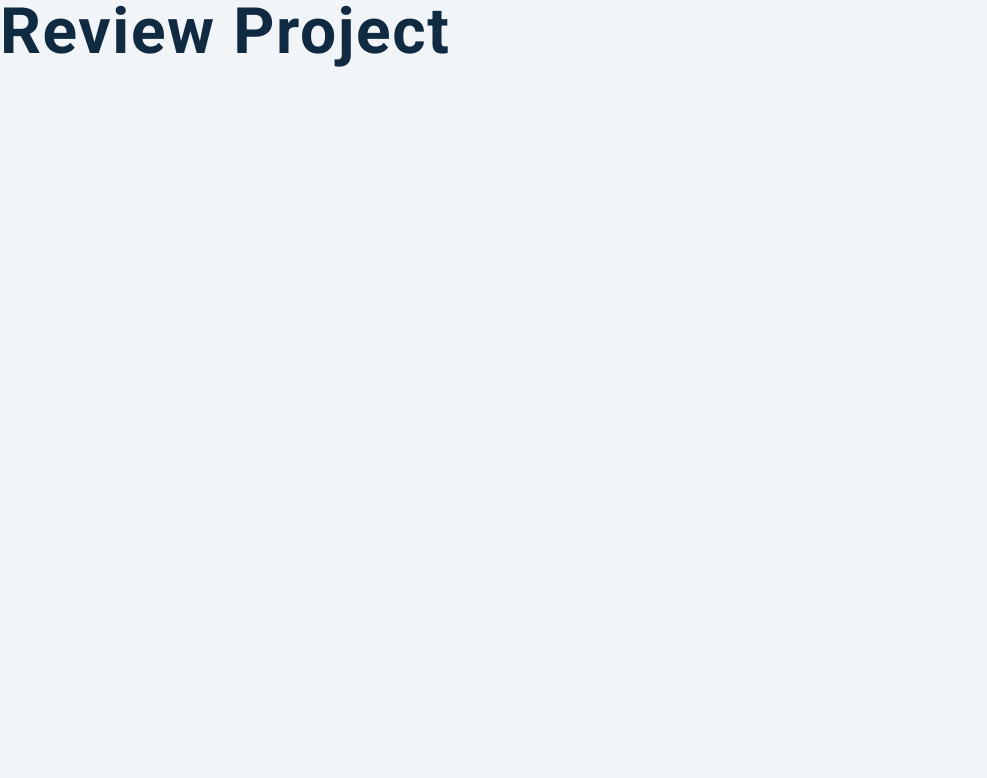
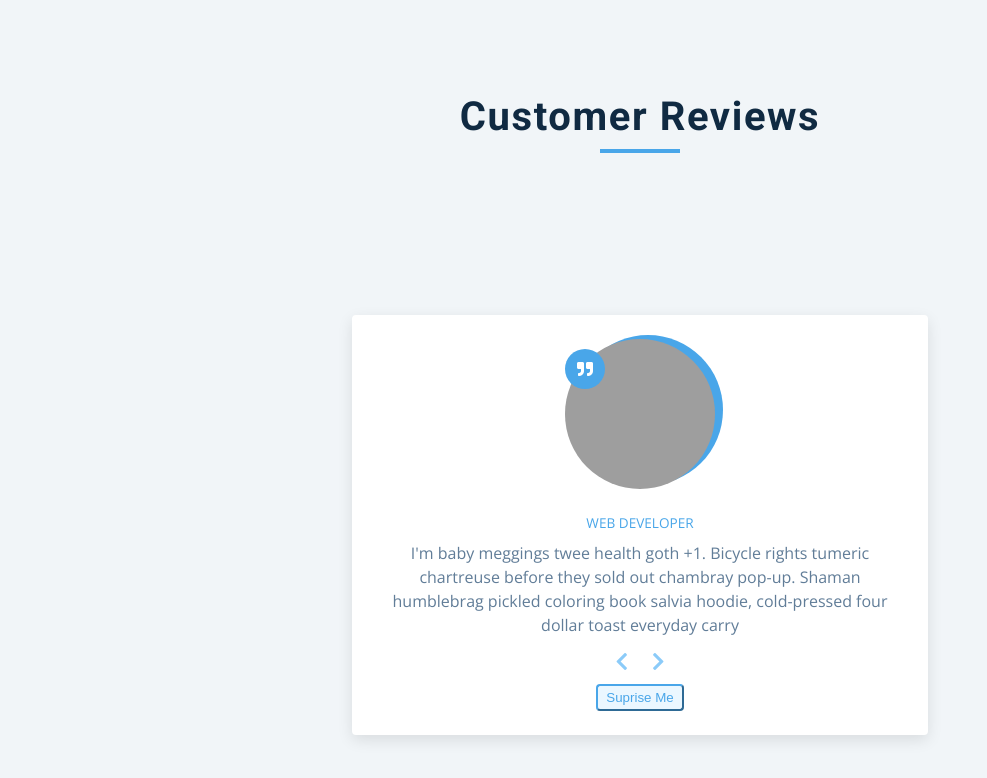
Before and after one commit to vmaxtacular153/review-cardsJS, a website: page setup/index.html in a window 1280 px wide. Shown: the whole page, without its empty margins (0-987 px from the left). Drawn offline with nearby package versions, Linux system fonts and the light colour scheme; grey boxes are pictures that could not be loaded.

Commit message:
Added JS functionality to iterate over and random buttons

```diff
--- a/setup/app.js
+++ b/setup/app.js
@@ -37,3 +37,55 @@ const reviews = [
       "Edison bulb put a bird on it humblebrag, marfa pok pok heirloom fashion axe cray stumptown venmo actually seitan. VHS farm-to-table schlitz, edison bulb pop-up 3 wolf moon tote bag street art shabby chic. ",
   },
 ];
+
+// select items
+const img = document.getElementById('person-img');
+const author = document.getElementById('author');
+const job = document.getElementById('job');
+const info = document.getElementById('info');
+
+const prevBtn = document.querySelector('.prev-btn');
+const nextBtn = document.querySelector('.next-btn');
+const randomBtn = document.querySelector('.random-btn');
+
+// set starting item
+let currentItem = 0;
+
+// load initial item
+window.addEventListener('DOMContentLoaded', function() {
+  showPerson();
+});
+
+// show person based on item
+
+function showPerson() {
+  const item = reviews[currentItem];
+  img.src = item.img;
+  author.textContent = item.author;
+  job.textContent = item.job;
+  info.textContent = item.text;
+}
+
+// show next person
+nextBtn.addEventListener('click', function() {
+  currentItem++;
+  if(currentItem > reviews.length - 1) {
+    currentItem = 0;
+  }
+  showPerson();
+});
+
+// show previous person
+prevBtn.addEventListener('click', function() {
+  currentItem--;
+  if(currentItem < 0 ) {
+    currentItem = reviews.length - 1;
+  }
+  showPerson();
+});
+
+// show random person
+randomBtn.addEventListener('click', function() {
+  currentItem = Math.floor(Math.random() * reviews.length);
+  showPerson();
+});
--- a/setup/index.html
+++ b/setup/index.html
@@ -14,7 +14,35 @@
     <link rel="stylesheet" href="styles.css" />
   </head>
   <body>
-    <h1>review project</h1>
+    <main>
+      <section class="container">
+        <!-- title -->
+        <div class="title">
+          <h2>Customer Reviews</h2>
+          <div class="underline"></div>
+        </div>
+      </section>
+      <!-- review -->
+      <article class="review">
+        <div class="img-container">
+          <img src="./app.js" id="person-img" alt="person">
+        </div>
+        <h4 id="author"></h4>
+        <p id="job"></p>
+        <p id="info"></p>
+        <!-- prev next buttons -->
+        <div class="button-container">
+          <button class="prev-btn">
+            <i class="fas fa-chevron-left"></i>
+          </button>
+          <button class="next-btn">
+            <i class="fas fa-chevron-right"></i>
+          </button>
+        </div>
+        <!-- random button -->
+        <button class="random-btn">suprise me</button>
+      </article>
+    </main>
     <!-- javascript -->
     <script src="app.js"></script>
   </body>
--- a/setup/styles.css
+++ b/setup/styles.css
@@ -163,7 +163,8 @@ main {
 }
 .title {
   text-align: center;
-  margin-bottom: 4rem;
+  margin-top: 2rem;
+  margin-bottom: 2rem;
 }
 .underline {
   height: 0.25rem;
@@ -183,6 +184,7 @@ main {
   box-shadow: var(--light-shadow);
   transition: var(--transition);
   text-align: center;
+  width: 45%;
 }
 .review:hover {
   box-shadow: var(--dark-shadow);
```
